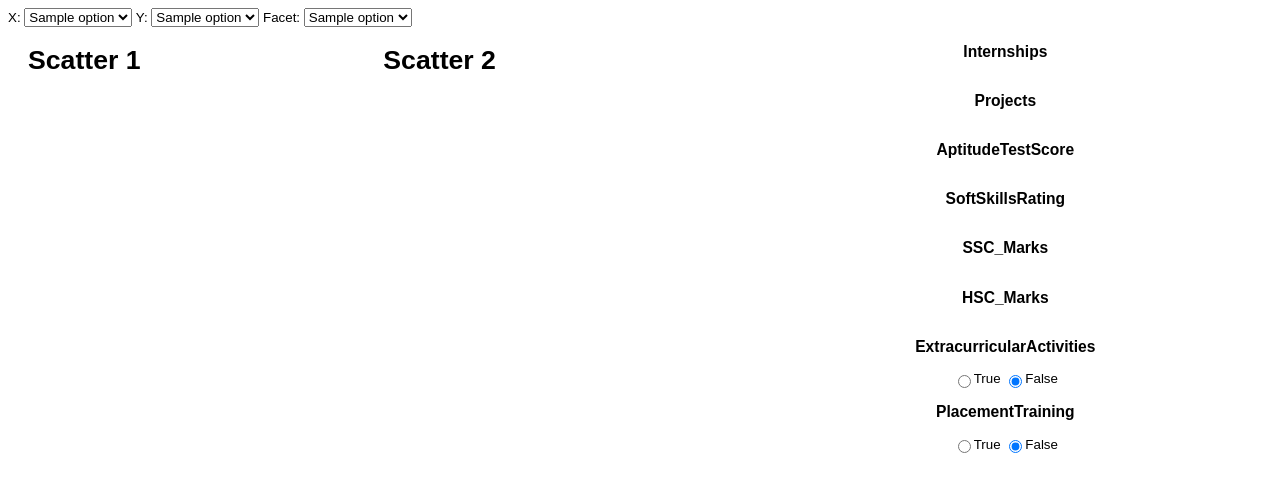
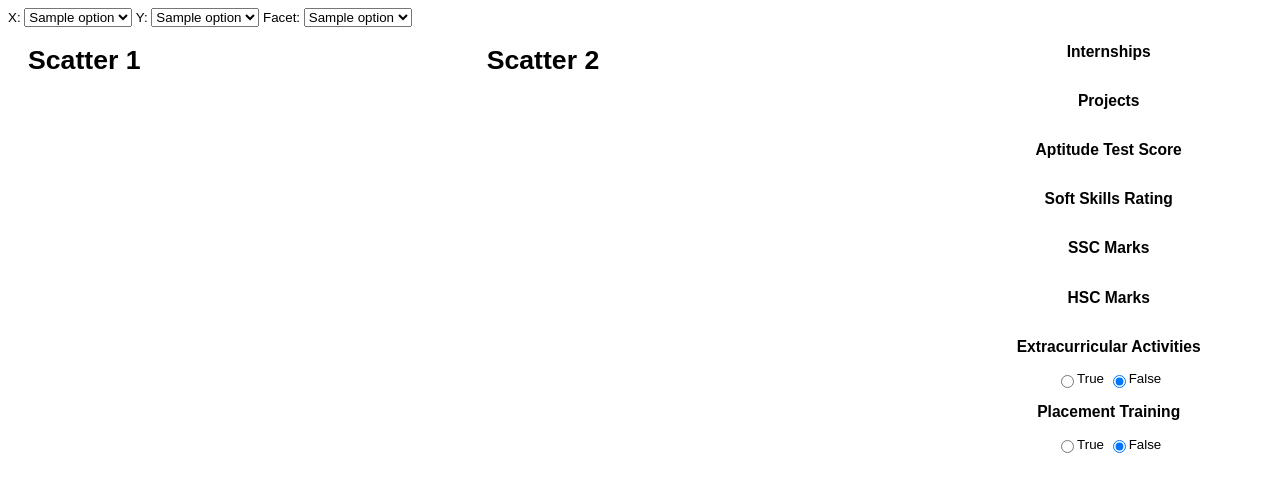
Before and after one commit to madelynsilveira/cs_178_Midterm, a Flask app: template starter/templates/index.html in a window 1280 px wide. Shown: the top 492 px of the page. Run offline with Flask 3, Linux system fonts and the light colour scheme; the template is opened without the code that fills it: most values are stand-ins (such as "Sample title", 1, 10 or a date in 2020).

Commit message:
Update styling

```diff
--- a/starter/static/js/script.js
+++ b/starter/static/js/script.js
@@ -3,7 +3,7 @@
     .append("svg")
     .attr("width", width + margin.left + margin.right)
     .attr("height", height + margin.top + margin.bottom)
-    .style("background-color", "#dbdad7")
+    .style("background-color", "#F5F5F5")
     .append("g")
     .attr("transform", "translate(" + margin.left + "," + margin.top + ")");
     return svg
@@ -89,7 +89,7 @@
         .attr("cx", d => scale.x(d.x))
         .attr("cy", d => scale.y(d.y))
         .attr("r", 3)
-        .attr("fill", "blue")
+        .attr("fill", "#87CEEB")
         .attr("stroke", "black")
         .attr("stroke-width", 0.5);
 }
--- a/starter/templates/index.html
+++ b/starter/templates/index.html
@@ -6,6 +6,7 @@
     <script src="https://d3js.org/d3.v7.min.js"></script>
     <script src="static/js/nouislider.min.js"></script>
     <script src="static/js/script.js"></script>
+
 </header>
 <body>
   <div id="interactions-container">
@@ -32,25 +33,26 @@
 </div>
   <div class = "container">
     <div style="float: left; display: flex; justify-content: space-between; width: 100%;">
-      <div><h1>Scatter 1</h1><div id="scatter1"></div></div>
-      <div><h1>Scatter 2</h1><div id="scatter2"></div></div>
-      <div>
-      <h3>Internships</h3><div id="internships-slider" style="width:400pt; display: inline-block"></div>
-        <h3>Projects</h3><div id="projects-slider" style="width:400pt; display: inline-block"></div>
-        <h3>AptitudeTestScore</h3><div id="aptitudetestscore-slider" style="width:400pt; display: inline-block"></div>
-        <h3>SoftSkillsRating</h3><div id="softskillsrating-slider" style="width:400pt; display: inline-block"></div>
-        <h3>SSC_Marks</h3><div id="ssc_marks-slider" style="width:400pt; display: inline-block"></div>
-        <h3>HSC_Marks</h3><div id="hsc_marks-slider" style="width:400pt; display: inline-block"></div>
+      <div><h1>Scatter 1</h1><div id="scatter1" style="padding-left: 30px; padding-right: 30px"></div></div>
+      <div><h1>Scatter 2</h1><div id="scatter2" style="padding-left: 30px; padding-right: 30px"></div></div>
+      <div style="padding-left: 30px; padding-right: 30px">
+        <h3>Internships</h3><div id="internships-slider" style="width:200pt; display: inline-block"></div>
+        <h3>Projects</h3><div id="projects-slider" style="width:200pt; display: inline-block"></div>
+        <h3>Aptitude Test Score</h3><div id="aptitudetestscore-slider" style="width:200pt; display: inline-block"></div>
+        <h3>Soft Skills Rating</h3><div id="softskillsrating-slider" style="width:200pt; display: inline-block"></div>
+        <h3>SSC Marks</h3><div id="ssc_marks-slider" style="width:200pt; display: inline-block"></div>
+        <h3>HSC Marks</h3><div id="hsc_marks-slider" style="width:200pt; display: inline-block"></div>
         <div id="extracurricularactivities" style="margin-top:10px">
-          <h3>ExtracurricularActivities</h3>
+          <h3>Extracurricular Activities</h3>
             <input type="radio" name="extracurricularactivities" class="extracurricular activities-selected" value="'Yes'" onchange="update_checked(this)" checked ><label>True</label>
             <input type="radio" name="extracurricularactivities" class="extracurricular activities-selected" value="'No'" onchange="update_checked(this)" checked ><label>False</label>
         </div>
         <div id="placementtraining" style="margin-top:10px">
-          <h3>PlacementTraining</h3>
+          <h3>Placement Training</h3>
             <input type="radio" name="placementtraining" class="placementtraining-selected" value="'Yes'" onchange="update_checked(this)" checked ><label>True</label>
             <input type="radio" name="placementtraining" class="placementtraining-selected" value="'No'" onchange="update_checked(this)" checked ><label>False</label>
         </div>
+      </div>
       </div>
     </div>
     </div>
```
